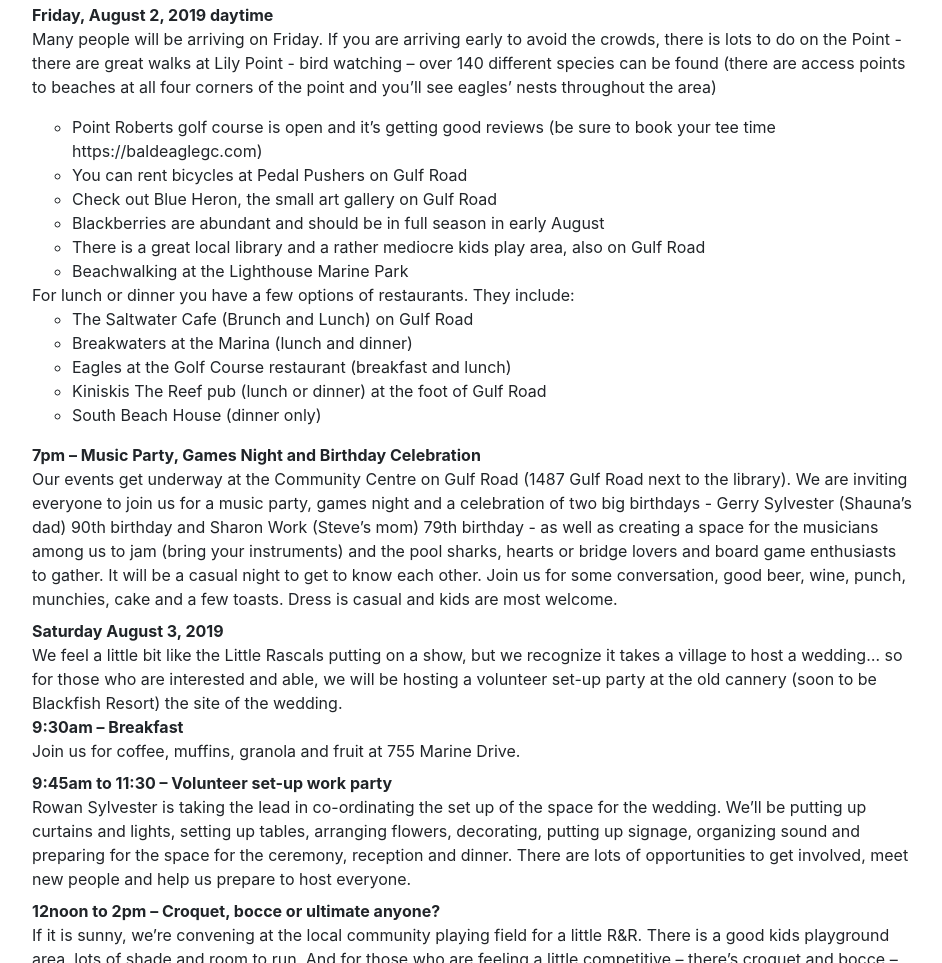
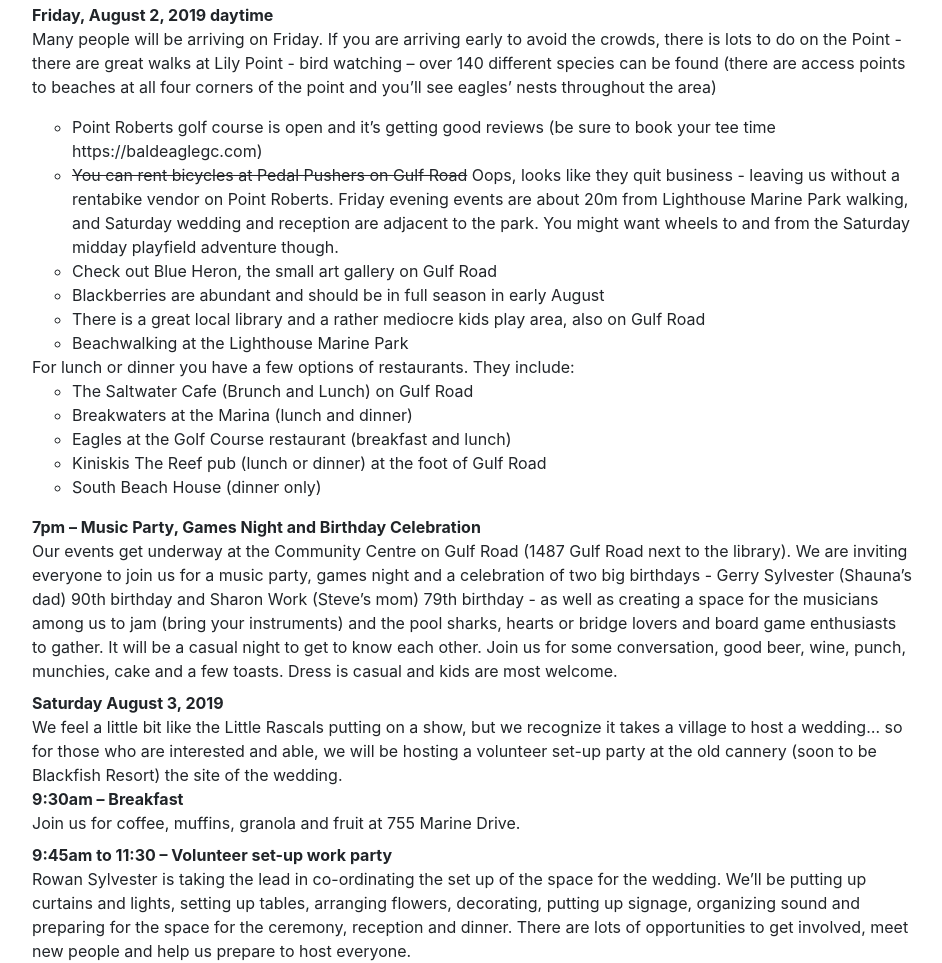
Before and after one commit to swork/shaunasylvesterandstevework.org, a plain HTML site: page src/static/index.html in a window 1280 px wide. Shown: the part 816-1779 px from the top of the page, without its empty margins (188-1130 px from the left). Drawn offline with nearby package versions, Linux system fonts and the light colour scheme.

Commit message:
Bicycle rental fail note

```diff
--- a/src/static/index.html
+++ b/src/static/index.html
@@ -116,8 +116,8 @@
                         time https://baldeaglegc.com)
                       </li>
                       <li>
-                        You can rent bicycles at Pedal Pushers on Gulf
-                        Road
+                        <strike>You can rent bicycles at Pedal Pushers on Gulf
+                        Road</strike> Oops, looks like they quit business - leaving us without a rentabike vendor on Point Roberts. Friday evening events are about 20m from Lighthouse Marine Park walking, and Saturday wedding and reception are adjacent to the park. You might want wheels to and from the Saturday midday playfield adventure though.
                       </li>
                       <li>
                         Check out Blue Heron, the small art gallery on
```
